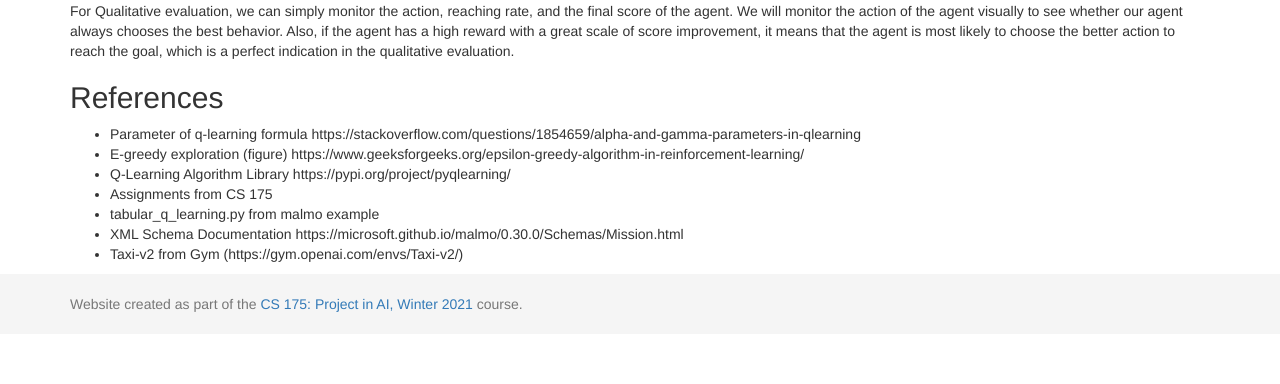
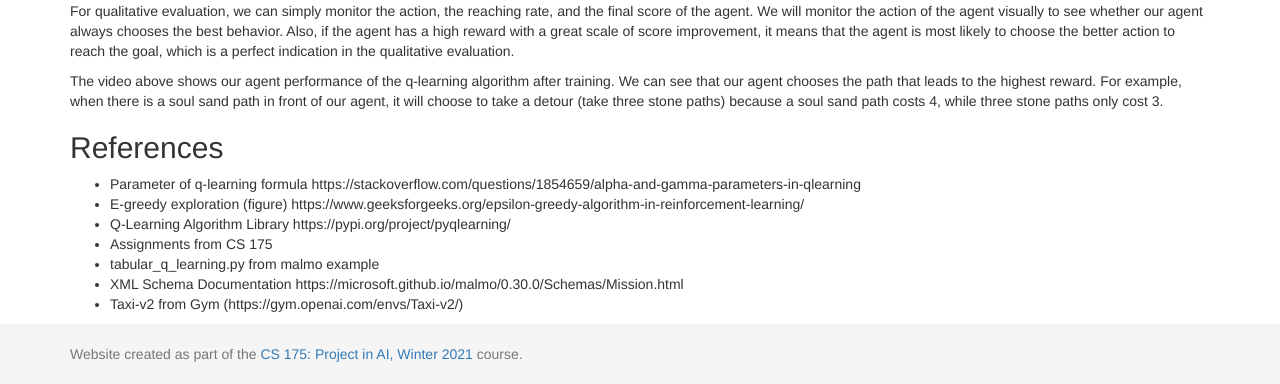
Before and after one commit to ETTOTW/Herobrine, a Jekyll site: the page built from docs/final.md, in a window 1280 px wide and 900 px high, scrolled down 6862 px, cut to the strip 516-900 px from the top of the window. Built offline with Jekyll 4.4.1, drawn with Linux system fonts in a browser that asks for light colours; before the commit the page ends 7712 px from its top, so only the background shows below that.

Commit message:
Update final.md

```diff
--- a/docs/final.md
+++ b/docs/final.md
@@ -211,7 +211,9 @@
 <iframe width="854" height="480" src="https://www.youtube.com/embed/3pEZp9qVyGU" frameborder="0" allow="accelerometer; autoplay; clipboard-write; encrypted-media; gyroscope; picture-in-picture" allowfullscreen></iframe>
 </div>
 
-For Qualitative evaluation, we can simply monitor the action, reaching rate, and the final score of the agent. We will monitor the action of the agent visually to see whether our agent always chooses the best behavior. Also, if the agent has a high reward with a great scale of score improvement, it means that the agent is most likely to choose the better action to reach the goal, which is a perfect indication in the qualitative evaluation.
+For qualitative evaluation, we can simply monitor the action, the reaching rate, and the final score of the agent. We will monitor the action of the agent visually to see whether our agent always chooses the best behavior. Also, if the agent has a high reward with a great scale of score improvement, it means that the agent is most likely to choose the better action to reach the goal, which is a perfect indication in the qualitative evaluation.
+
+The video above shows our agent performance of the q-learning algorithm after training. We can see that our agent chooses the path that leads to the highest reward. For example, when there is a soul sand path in front of our agent, it will choose to take a detour (take three stone paths) because a soul sand path costs 4, while three stone paths only cost 3.
 
 
 
```
